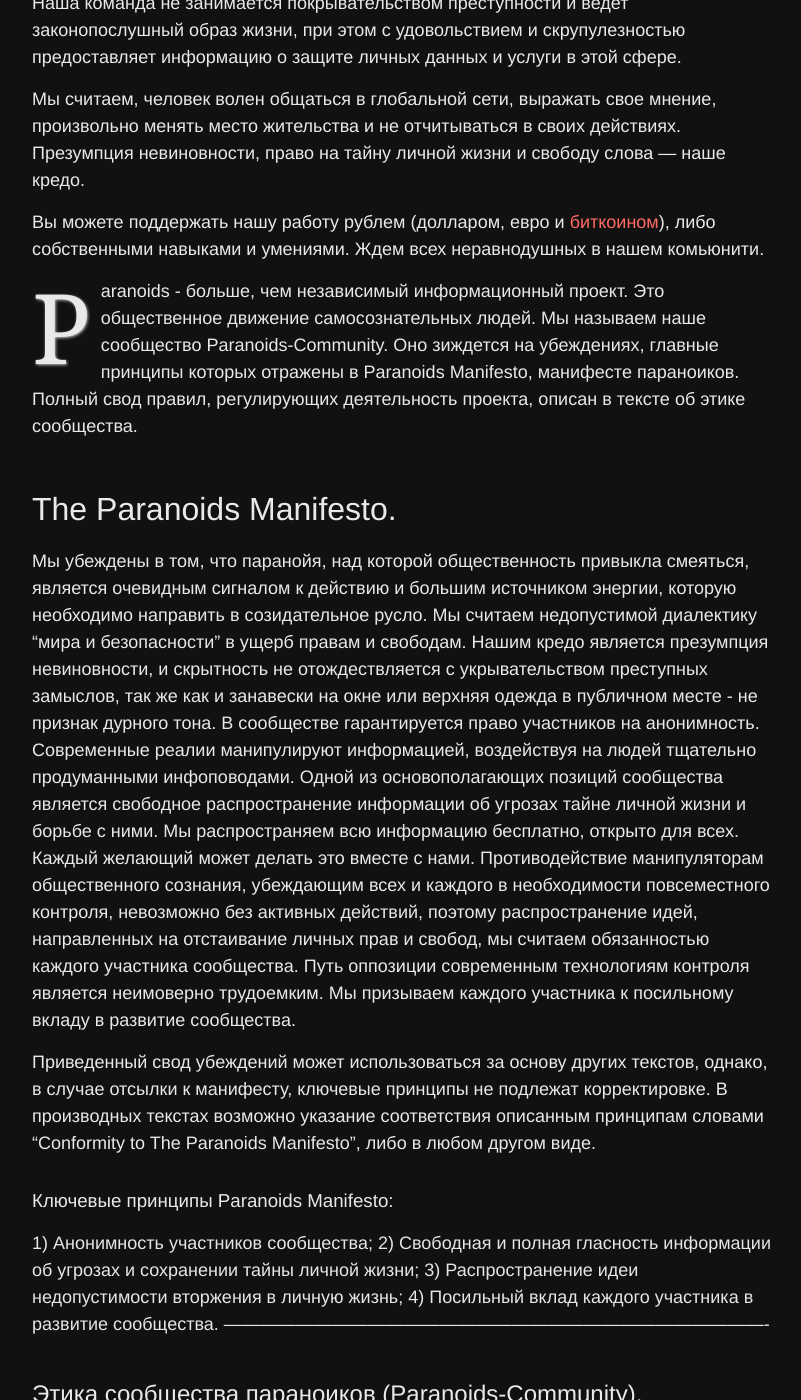
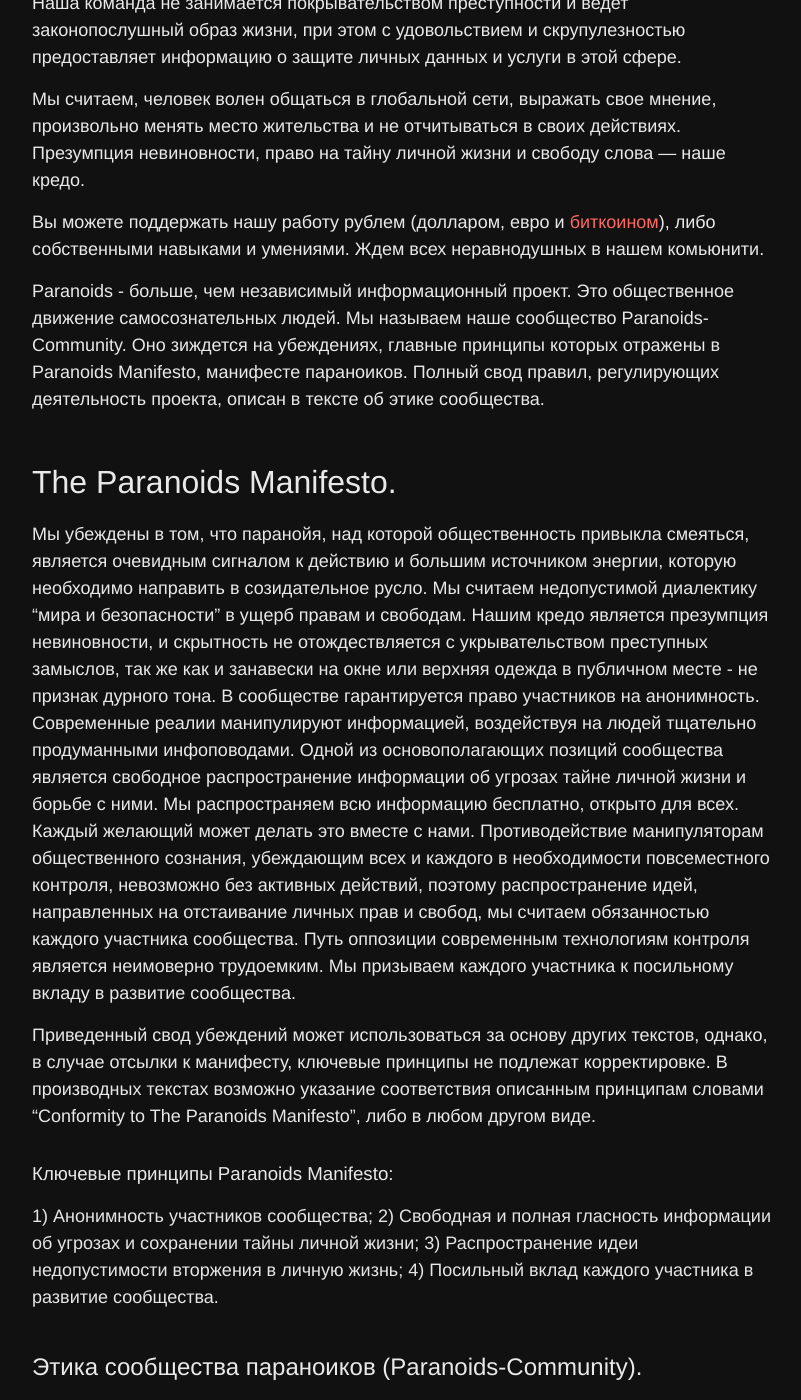
Before and after one commit to 2b7E1n6D0e5R7/2b7E1n6D0e5R7.github.io, a Jekyll site: the page built from _pages/community.md, in a window 1280 px wide and 1400 px high, scrolled down 693 px. Shown: the whole window, without its empty margins (238-1039 px from the left). Built offline with Jekyll 4.4.1, drawn with Linux system fonts in a browser that asks for light colours.

Commit message:
Update community.md

```diff
--- a/_pages/community.md
+++ b/_pages/community.md
@@ -16,7 +16,7 @@ permalink: /community/
 Вы можете поддержать нашу работу рублем (долларом, евро и [биткоином]({{site.baseurl}}/donate/)), либо собственными навыками и умениями. Ждем всех неравнодушных в нашем комьюнити.
 
 
-<b class="bukvica">P</b>aranoids - больше, чем независимый информационный проект. Это общественное движение самосознательных людей. Мы называем наше сообщество Paranoids-Community. Оно зиждется на убеждениях, главные принципы которых отражены в Paranoids Manifesto, манифесте параноиков. Полный свод правил, регулирующих деятельность проекта, описан в тексте об этике сообщества.
+Paranoids - больше, чем независимый информационный проект. Это общественное движение самосознательных людей. Мы называем наше сообщество Paranoids-Community. Оно зиждется на убеждениях, главные принципы которых отражены в Paranoids Manifesto, манифесте параноиков. Полный свод правил, регулирующих деятельность проекта, описан в тексте об этике сообщества.
 
 # The Paranoids Manifesto.
 Мы убеждены в том, что паранойя, над которой общественность привыкла смеяться, является очевидным сигналом к действию и большим источником энергии, которую необходимо направить в созидательное русло. Мы считаем недопустимой диалектику "мира и безопасности" в ущерб правам и свободам. Нашим кредо является презумпция невиновности, и скрытность не отождествляется с укрывательством преступных замыслов, так же как и занавески на окне или верхняя одежда в публичном месте - не признак дурного тона. В сообществе гарантируется право участников на анонимность.
@@ -31,7 +31,6 @@ permalink: /community/
 2) Свободная и полная гласность информации об угрозах и сохранении тайны личной жизни;
 3) Распространение идеи недопустимости вторжения в личную жизнь;
 4) Посильный вклад каждого участника в развитие сообщества.
--------------------------------------------------------------------------------------------
 
 ## Этика сообщества параноиков (Paranoids-Community).
 
```
